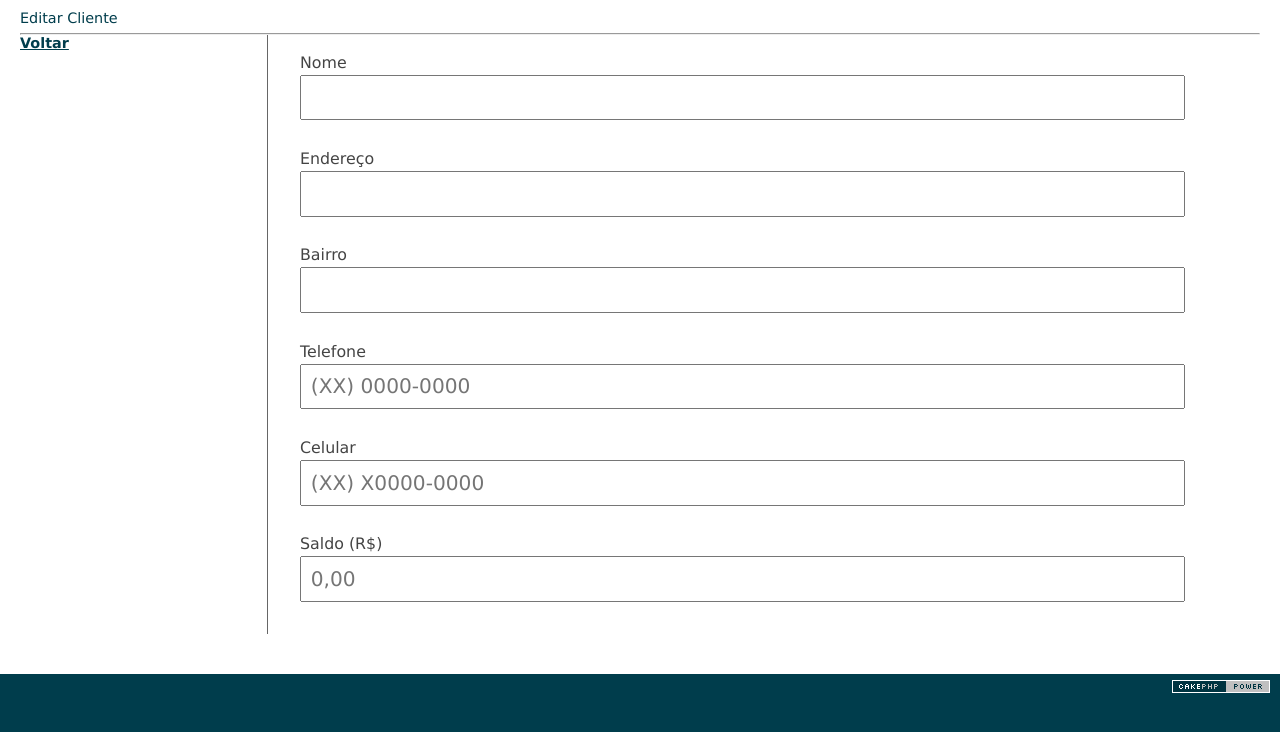
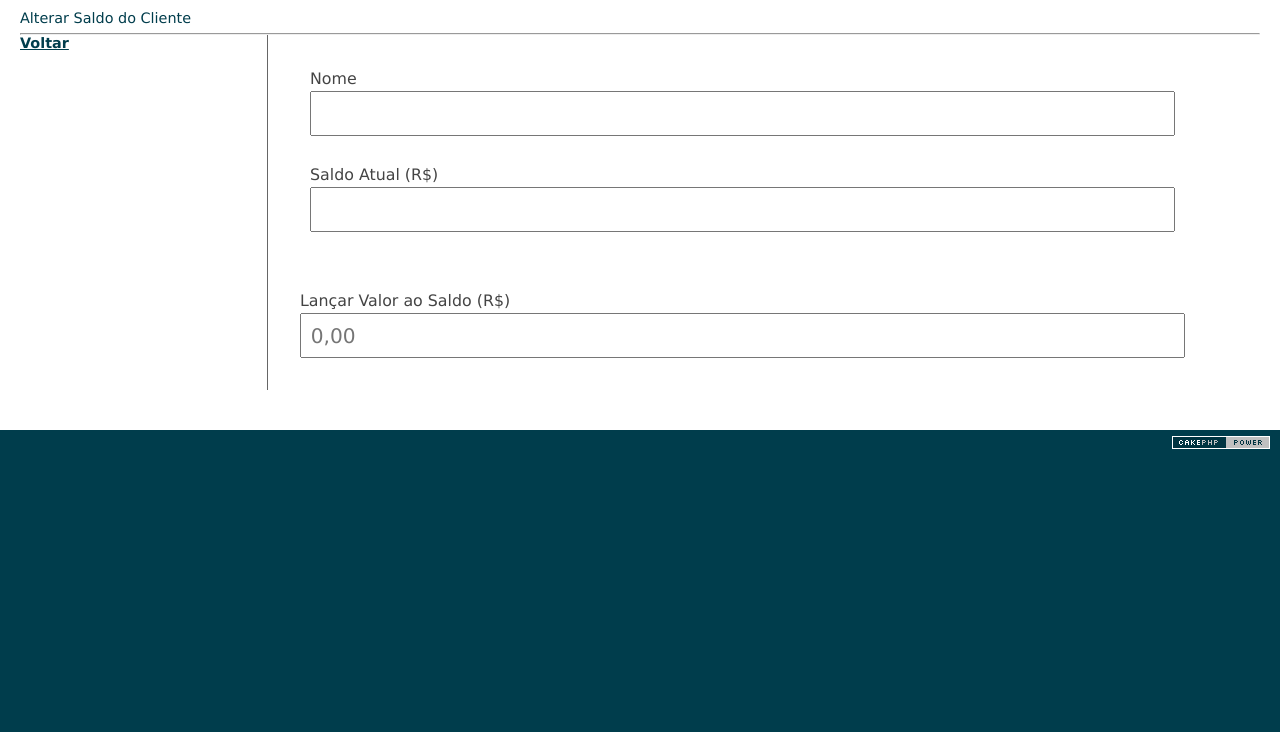
Before and after one commit to robertoarruda/passanderia, a CakePHP app: the page made by app/View/Clientes/alterar_saldo.ctp in a window 1280 px wide. Shown: the part 47-779 px from the top of the page. Run offline with PHP 8.4 and a stand-in for CakePHP, Linux system fonts and the light colour scheme; the template is opened without the code that fills it, so the values that code supplies are empty; form fields are guessed from the names that the template uses; some libraries are stand-ins or nearby versions.

Commit message:
Opcao de Alterar Saldo

```diff
--- a/app/View/Clientes/alterar_saldo.ctp
+++ b/app/View/Clientes/alterar_saldo.ctp
@@ -3,26 +3,25 @@ $this->Html->script('jquery.min', array('inline' => false));
 $this->Html->script('jquery.maskedinput.min', array('inline' => false));
 $this->Html->script('masks', array('inline' => false));
 ?>
-<h1>Editar Cliente</h1>
+<h1>Alterar Saldo do Cliente</h1>
 <hr>
 <div class="form">
     <?php
-    echo $this->Form->create('Cliente', array('action' => 'editar'));
-    echo $this->Form->input('nome');
-    echo $this->Form->input('endereco', array('label' => 'Endereço'));
-    echo $this->Form->input('bairro');
-    echo $this->Form->input('telefone', array(
-        'type' => 'tel',
-        'placeholder' => '(XX) 0000-0000',
-        'mask' => '(99) 9999-9999'
+    echo $this->Form->create('Cliente', array('action' => 'alterar_saldo'));
+    ?>
+    <fieldset>
+    <?php
+    echo $this->Form->input('nome', array('readonly' => 'readonly'));
+    echo $this->Form->input('saldo', array(
+        'label' => 'Saldo Atual (R$)',
+        'type' => 'text',
+        'readonly' => 'readonly'
     ));
-    echo $this->Form->input('celular', array(
-        'type' => 'tel',
-        'placeholder' => '(XX) X0000-0000',
-        'mask' => '(99) ?9999-9999'
-    ));
-    echo $this->Form->input('saldo', array(
-        'label' => 'Saldo (R$)',
+    ?>
+    </fieldset>
+    <?php
+    echo $this->Form->input('lancar_saldo', array(
+        'label' => 'Lançar Valor ao Saldo (R$)',
         'type' => 'number',
         'placeholder' => '0,00'
     ));
--- a/app/View/Clientes/editar.ctp
+++ b/app/View/Clientes/editar.ctp
@@ -21,11 +21,6 @@ $this->Html->script('masks', array('inline' => false));
         'placeholder' => '(XX) X0000-0000',
         'mask' => '(99) ?9999-9999'
     ));
-    echo $this->Form->input('saldo', array(
-        'label' => 'Saldo (R$)',
-        'type' => 'number',
-        'placeholder' => '0,00'
-    ));
     echo $this->Form->input('id', array('type' => 'hidden'));
     ?>
 </div>
```
Also changed, not shown: app/Controller/ClientesController.php (+28 -9 lines), app/View/Clientes/index.ctp (+10 -7 lines).
